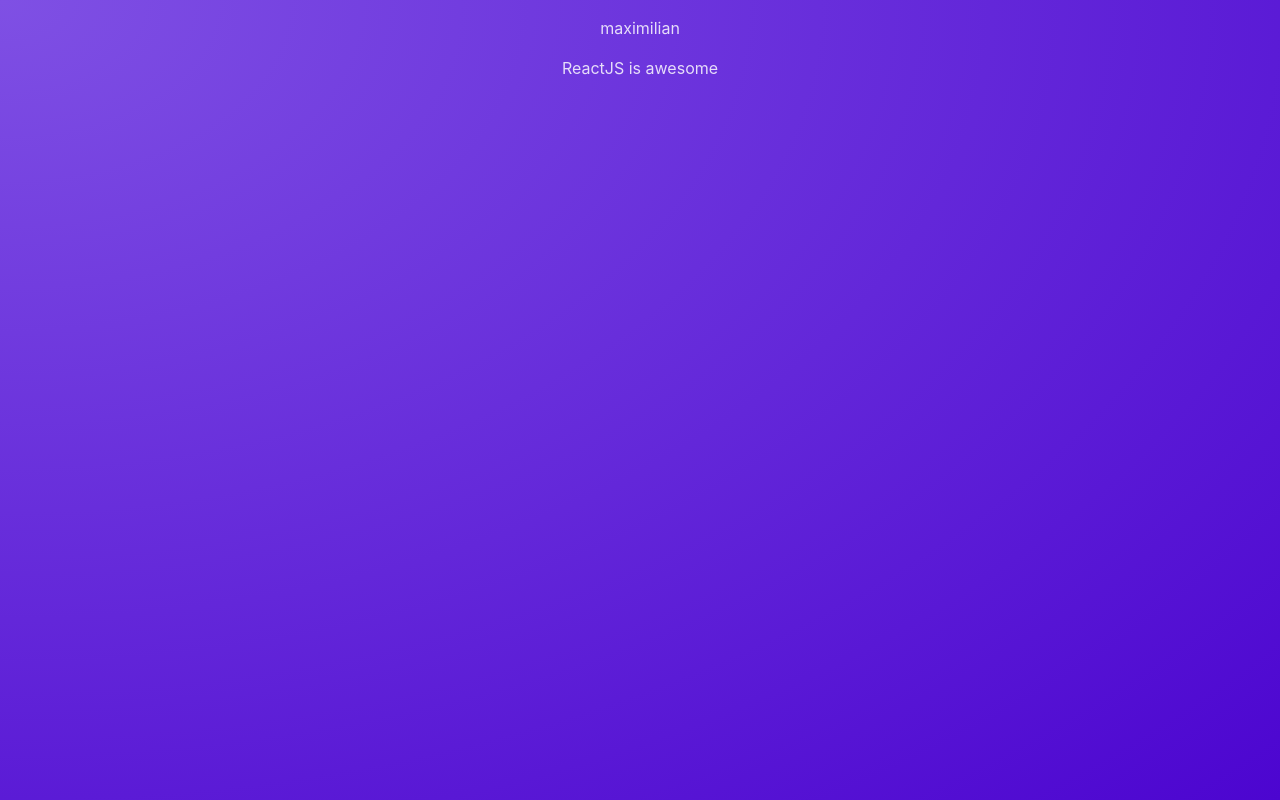
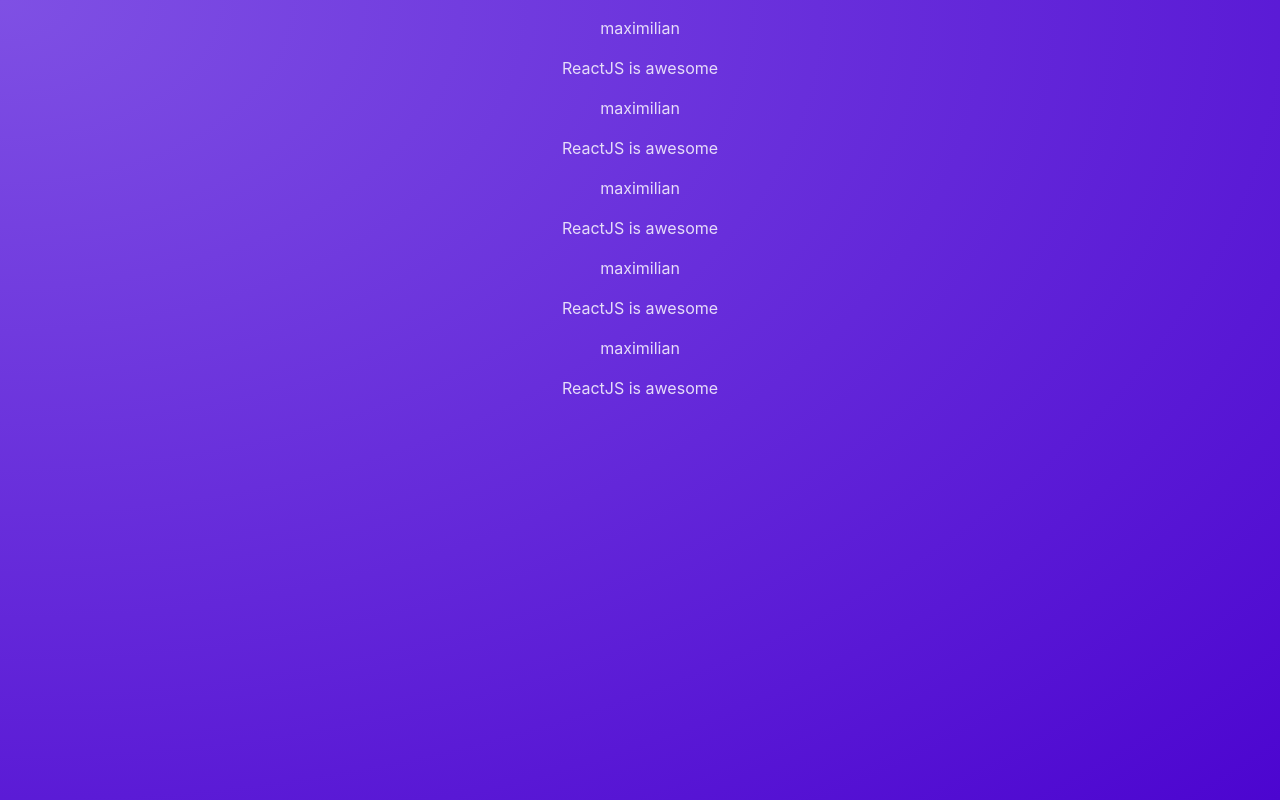
Before and after one commit to CamiSerantoni/RxRefresher, a React (Vite) app: page / in a window 1280 px wide. Built offline with nearby package versions, Linux system fonts and the light colour scheme.

Commit message:
reusing component

```diff
--- a/src/App.jsx
+++ b/src/App.jsx
@@ -1,7 +1,16 @@
 import Post from "./components/Post";
 
 function App() {
-  return <Post/>
+  return(
+ <main>
+    <Post/>
+    <Post/>
+    <Post/>
+    <Post/>
+    <Post/>
+  </main>
+
+  )
 }
 
 export default App;
```
